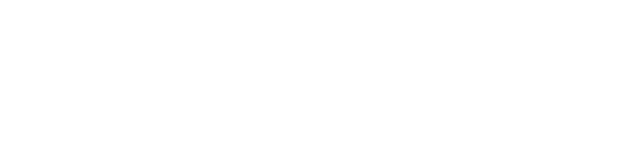
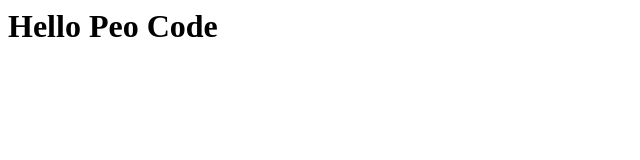
Before and after one commit to SandunUCSC/peo_code, a plain HTML site: page index.html in a window 1280 px wide. Shown: the whole page, without its empty margins (0-640 px from the left). Drawn offline with Linux system fonts and the light colour scheme.

Commit message:
Updated index.html

```diff
--- a/index.html
+++ b/index.html
@@ -3,5 +3,6 @@
 <title>Peo Code Competition</title>
 </head>
 <body>
+<h1>Hello Peo Code</h1>
 </body>
 </html>
```
